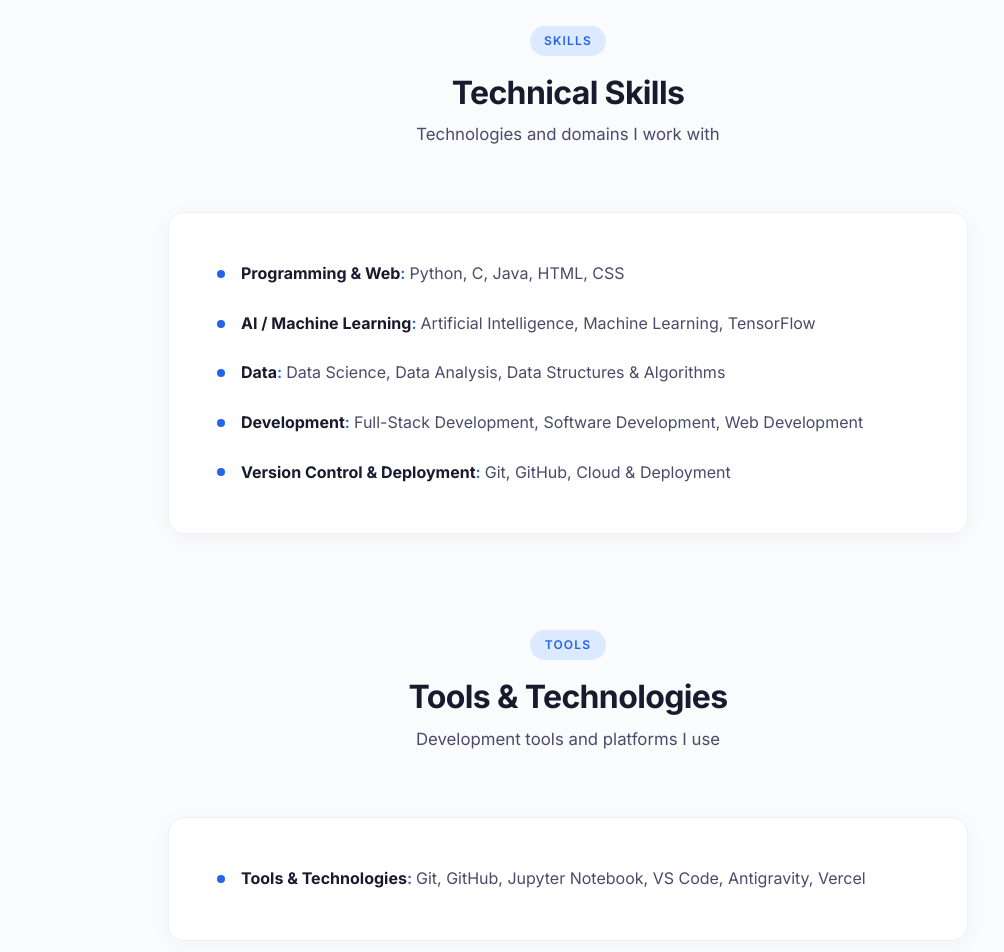
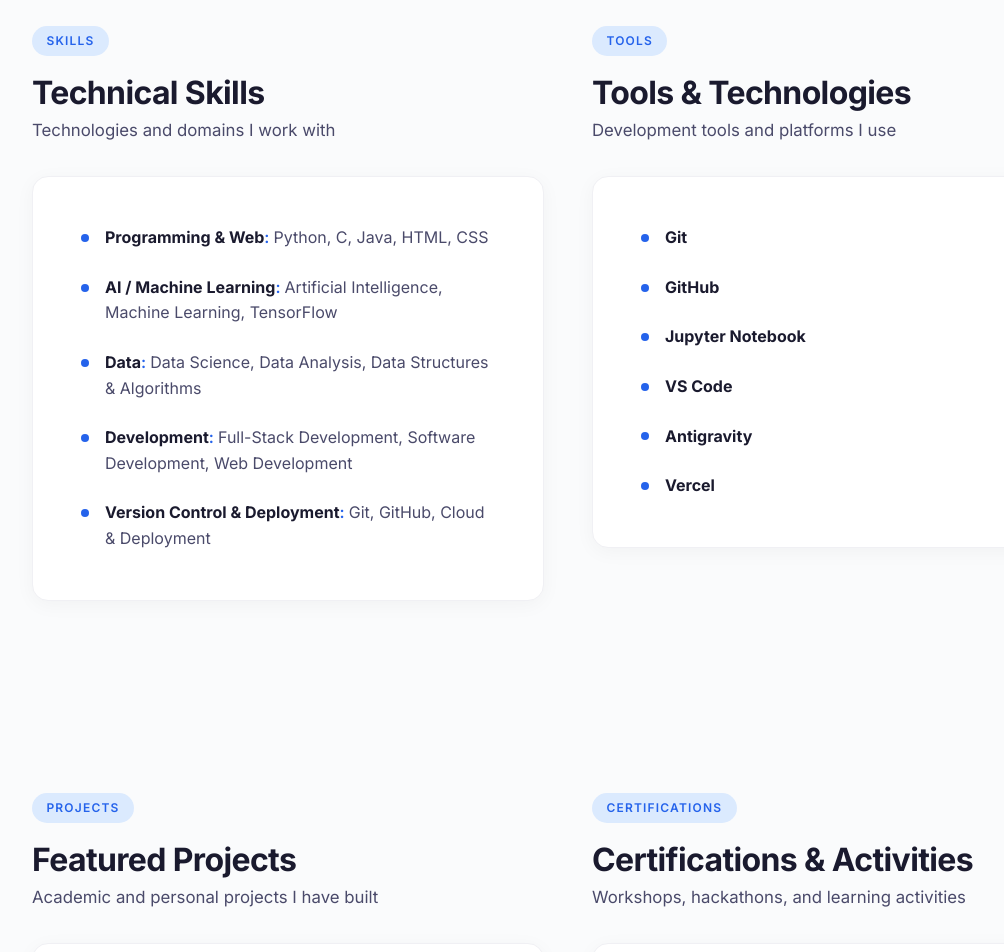
Before and after one commit to SusheelVaddi/Portfolio, a React (Vite) app: page / in a window 1280 px wide. Shown: the part 2920-3872 px from the top of the page, without its empty margins (72-1076 px from the left). Built offline with nearby package versions, Linux system fonts and the light colour scheme.

Commit message:
Display Technical Skills and Tools & Technologies side-by-side in a 2-column layout

```diff
--- a/src/App.jsx
+++ b/src/App.jsx
@@ -3,8 +3,7 @@ import Navbar from "./components/Navbar";
 import Hero from "./components/Hero";
 import About from "./components/About";
 import Education from "./components/Education";
-import Skills from "./components/Skills";
-import Tools from "./components/Tools";
+import SkillsAndTools from "./components/SkillsAndTools";
 import ProjectsAndCertifications from "./components/ProjectsAndCertifications";
 import CareerGoals from "./components/CareerGoals";
 
@@ -55,8 +54,7 @@ export default function App() {
         <Hero />
         <About />
         <Education />
-        <Skills />
-        <Tools />
+        <SkillsAndTools />
         <ProjectsAndCertifications />
         <CareerGoals />
 
--- a/src/components/Skills.jsx
+++ /dev/null
@@ -1,32 +0,0 @@
-import { skillsData } from "../data/portfolioData";
-
-export default function Skills() {
-  return (
-    <section id="skills" className="section" aria-label="Technical skills">
-      <div className="container">
-        <div className="section-header fade-in">
-          <span className="section-label">Skills</span>
-          <h2 className="section-title">Technical Skills</h2>
-          <p className="section-subtitle">
-            Technologies and domains I work with
-          </p>
-        </div>
-
-        <div className="skills-single-card fade-in">
-          <ul className="skills-inline-list">
-            {skillsData.map((category, i) => (
-              <li key={i} className="skills-inline-item">
-                <span className="skills-main-bullet" aria-hidden="true" />
-                <div className="skills-inline-text">
-                  <strong className="skills-category-name">{category.category}</strong>
-                  <span className="skills-separator">: </span>
-                  <span className="skills-items-text">{category.skills.join(", ")}</span>
-                </div>
-              </li>
-            ))}
-          </ul>
-        </div>
-      </div>
-    </section>
-  );
-}
--- /dev/null
+++ b/src/components/SkillsAndTools.jsx
@@ -0,0 +1,61 @@
+import { skillsData, toolsData } from "../data/portfolioData";
+
+export default function SkillsAndTools() {
+  return (
+    <section id="skills" className="section" aria-label="Skills and Tools">
+      <div className="container">
+        <div className="side-by-side-grid">
+          {/* Technical Skills Column */}
+          <div className="side-col fade-in">
+            <div className="section-header left-aligned">
+              <span className="section-label">Skills</span>
+              <h2 className="section-title">Technical Skills</h2>
+              <p className="section-subtitle">
+                Technologies and domains I work with
+              </p>
+            </div>
+
+            <div className="skills-single-card" style={{ width: "100%", maxWidth: "100%", margin: 0, height: "100%" }}>
+              <ul className="skills-inline-list">
+                {skillsData.map((category, i) => (
+                  <li key={i} className="skills-inline-item">
+                    <span className="skills-main-bullet" aria-hidden="true" />
+                    <div className="skills-inline-text">
+                      <strong className="skills-category-name">{category.category}</strong>
+                      <span className="skills-separator">: </span>
+                      <span className="skills-items-text">{category.skills.join(", ")}</span>
+                    </div>
+                  </li>
+                ))}
+              </ul>
+            </div>
+          </div>
+
+          {/* Tools & Technologies Column */}
+          <div className="side-col fade-in">
+            <div className="section-header left-aligned">
+              <span className="section-label">Tools</span>
+              <h2 className="section-title">Tools &amp; Technologies</h2>
+              <p className="section-subtitle">
+                Development tools and platforms I use
+              </p>
+            </div>
+
+            <div className="skills-single-card" style={{ width: "100%", maxWidth: "100%", margin: 0, height: "100%" }}>
+              <ul className="skills-inline-list">
+                {toolsData.map((tool, i) => (
+                  <li key={i} className="skills-inline-item">
+                    <span className="skills-main-bullet" aria-hidden="true" />
+                    <div className="skills-inline-text">
+                      <strong className="skills-category-name">{tool.name}</strong>
+                    </div>
+                  </li>
+                ))}
+              </ul>
+            </div>
+          </div>
+        </div>
+      </div>
+    </section>
+  );
+}
--- a/src/components/Tools.jsx
+++ /dev/null
@@ -1,32 +0,0 @@
-import { toolsData } from "../data/portfolioData";
-
-export default function Tools() {
-  const toolNames = toolsData.map((t) => t.name).join(", ");
-
-  return (
-    <section className="section" aria-label="Tools and technologies" style={{ paddingTop: 0 }}>
-      <div className="container">
-        <div className="section-header fade-in">
-          <span className="section-label">Tools</span>
-          <h2 className="section-title">Tools &amp; Technologies</h2>
-          <p className="section-subtitle">
-            Development tools and platforms I use
-          </p>
-        </div>
-
-        <div className="skills-single-card fade-in">
-          <ul className="skills-inline-list">
-            <li className="skills-inline-item">
-              <span className="skills-main-bullet" aria-hidden="true" />
-              <div className="skills-inline-text">
-                <strong className="skills-category-name">Tools &amp; Technologies</strong>
-                <span className="skills-separator">: </span>
-                <span className="skills-items-text">{toolNames}</span>
-              </div>
-            </li>
-          </ul>
-        </div>
-      </div>
-    </section>
-  );
-}
```
